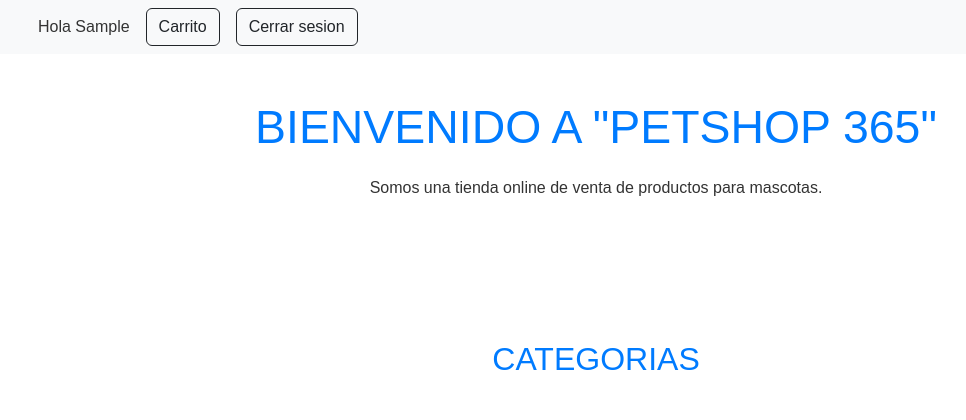
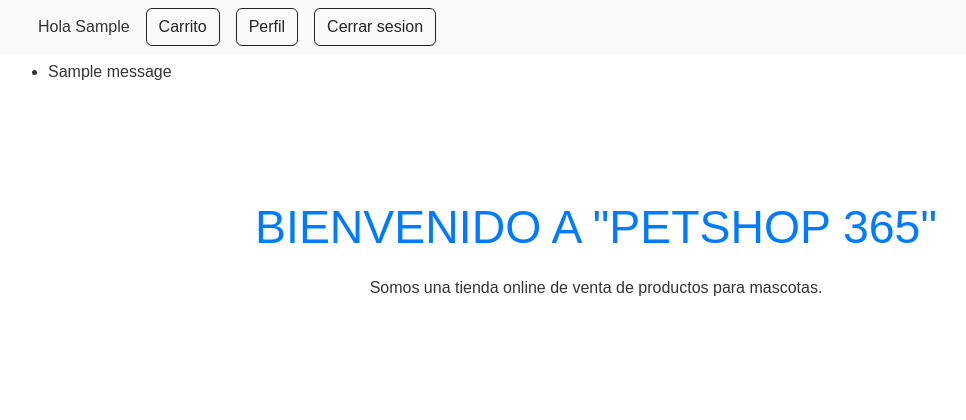
Before and after one commit to katherinGasth/Petshop365, a Django app: page / in a window 1280 px wide. Shown: the top 420 px of the page, without its empty margins (44-1010 px from the left). Run offline with Django 5.2, Linux system fonts and the light colour scheme; a user stored in the database is signed in; tables that the repository leaves empty hold one stand-in row (values such as "Sample post"); grey boxes marked "Sample" are stand-in pictures; one stand-in notice (Sample message) is shown.

Commit message:
Arturo v5

```diff
--- a/app/static/app/css/Style.css
+++ b/app/static/app/css/Style.css
@@ -30,9 +30,9 @@ h2 {
 }
 
 .centered .card {
-    margin: 0 auto; /* Added */
-    float: none; /* Added */
-    margin-bottom: 10px; /* Added */
+    margin: 0 auto;
+    float: none;
+    margin-bottom: 10px;
     margin-top: 50px;
 }
 
@@ -43,5 +43,4 @@ h2 {
 
 img{
     width: 30%;
-
 }
--- a/app/templates/app/Inicio.html
+++ b/app/templates/app/Inicio.html
@@ -1,5 +1,16 @@
 <!DOCTYPE html>
 {% load static %}
+
+{% if messages %}
+<div style="display: flex; margin: 60px;">
+    <ul class="messages">
+        {% for message in messages %}
+            <li>{{ message }}</li>
+        {% endfor %}
+    </ul>
+    {% endif %}
+</div>
+
 <html lang="en">
 <head>
     <meta charset="UTF-8">
@@ -27,7 +38,6 @@
     </style>
 </head>
 <body>
-
     <nav class="navbar navbar-expand-lg navbar-light bg-light fixed-top" role="navigation">
         <div class="container">
             <button class="navbar-toggler border-0" type="button" data-toggle="collapse" data-target="#exCollapsingNavbar">
@@ -37,6 +47,7 @@
                 {% if user.is_authenticated %}
                     <span class="me-3">Hola {{ user.username|title }}</span>
                     <a class="btn btn-outline-dark me-3" href="/carrito">Carrito</a>
+                    <a class="btn btn-outline-dark me-3" href="/update">Perfil</a>
                     <form action="{% url 'logout' %}" method="post">
                         {% csrf_token %}
                         <button class="btn btn-outline-dark me-2" type="submit">Cerrar sesion</button>
@@ -51,12 +62,11 @@
         </div>
     </nav>
 
+
     <h1>BIENVENIDO A "PETSHOP 365"</h1>
     <p class="centered"> Somos una tienda online de venta de productos para mascotas.</p>
     <br>
     <h2>CATEGORIAS</h2>
-
-
 
 
     <div class="centered">
--- a/app/urls.py
+++ b/app/urls.py
@@ -1,5 +1,6 @@
 from django.urls import path
-from .views import inicio, productos, SignUpView, carrito, add_carrito, del_carrito
+from .views import inicio, productos, SignUpView, carrito, add_carrito, del_carrito, perfil, user_update_success
+from .views import UserUpdateView
 
 urlpatterns = [
     path('', inicio, name='inicio'),
@@ -7,5 +8,8 @@ urlpatterns = [
     path('carrito/add', add_carrito, name="add_carrito"),
     path('carrito/delete', del_carrito, name="del_carrito"),
     path('accounts/signup/', SignUpView.as_view(), name="signup"),
-    path('productos/<int:id>', productos, name="productos")
+    path('productos/<int:id>', productos, name="productos"),
+    path('perfil', perfil, name="perfil"),
+    path('update/', UserUpdateView.as_view(), name='user_update'),
+    path('update/success/', user_update_success, name='user_update_success'),
 ]
--- a/app/views.py
+++ b/app/views.py
@@ -1,14 +1,46 @@
+from django import forms
 from django.shortcuts import render, redirect
 from django.contrib.auth.forms import UserCreationForm
+from django.contrib.auth.models import User
 from django.urls import reverse_lazy
 from django.views.generic import CreateView
+from django.views.generic import UpdateView
 from .models import Categoria, Producto, Carrito
+from django.views.generic import UpdateView
+from django.contrib.auth.mixins import LoginRequiredMixin
+from django.contrib import messages
 
 
+class SignUpForm(UserCreationForm):
+    email = forms.EmailField(max_length=254, help_text='Required. Enter a valid email address.')
+    first_name = forms.CharField(max_length=30, required=False, help_text='Optional.')
+    last_name = forms.CharField(max_length=30, required=False, help_text='Optional.')
+
+    class Meta:
+        model = User
+        fields = ('username', 'email', 'first_name', 'last_name', 'password1', 'password2')
+
+class UserUpdateForm(forms.ModelForm):
+    class Meta:
+        model = User
+        fields = ['username', 'email', 'first_name', 'last_name']
+
 class SignUpView(CreateView):
-    form_class = UserCreationForm
+    form_class = SignUpForm
     success_url = reverse_lazy("inicio")
     template_name = "registration/signup.html"
+
+class UserUpdateView(LoginRequiredMixin, UpdateView):
+    form_class = UserUpdateForm
+    template_name = 'app/user_update.html'
+
+    def get_success_url(self):
+        messages.success(self.request, 'Usuario actualizado correctamente')
+        return reverse_lazy("inicio")
+
+    def get_object(self, queryset=None):
+        return self.request.user
+
 
 def inicio(request):
     categorias = Categoria.objects.all()
@@ -19,7 +51,9 @@ def productos(request, id):
     return render(request, 'app/Productos.html', { 'categoria': id, 'productos': productos})
 
 def carrito(request):
-    carrito, created = Carrito.objects.get_or_create(defaults= {'username': request.user, 'productos': [] }, username=request.user)
+    carrito, created = Carrito.objects.get_or_create(defaults= {'username': request.user }, username=request.user)
+    carrito.save()
+
     return render(request, 'app/Carrito.html', { 'productos': carrito.productos.all() })
 
 def add_carrito(request):
@@ -41,3 +75,10 @@ def del_carrito(request):
         carrito.productos.remove(carrito.productos.get(idProducto=idProducto))
         carrito.save()
     return redirect(to="/carrito")
+
+def perfil(request):
+
+    return render(request, 'app/Perfil.html')
+
+def user_update_success(request):
+    return render(request, 'user_update_success.html')
```
Also changed, not shown: app/templates/app/Perfil.html (added, +13 -0 lines), app/templates/app/user_update.html (added, +8 -0 lines), app/models.py (line endings or trailing spaces), app/static/app/imagenes/galleta.jpg (added), 6 other files.
